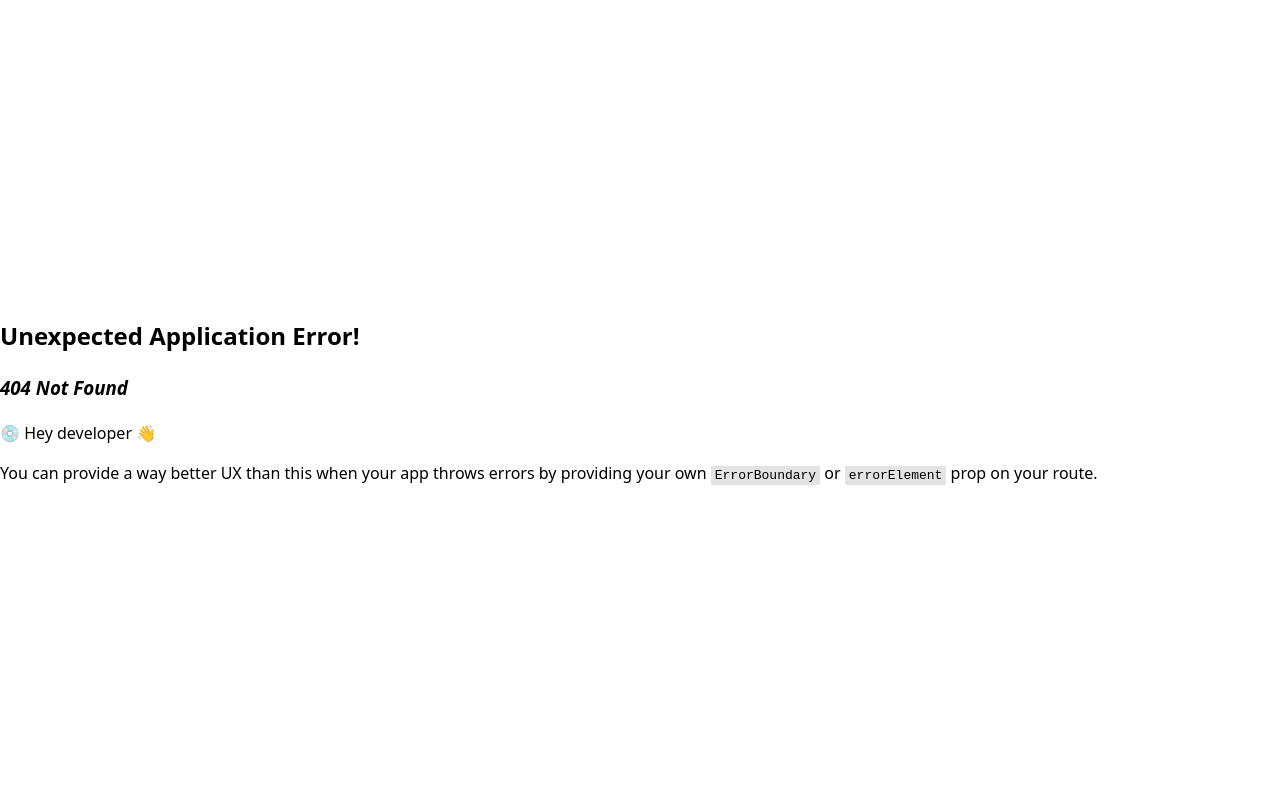
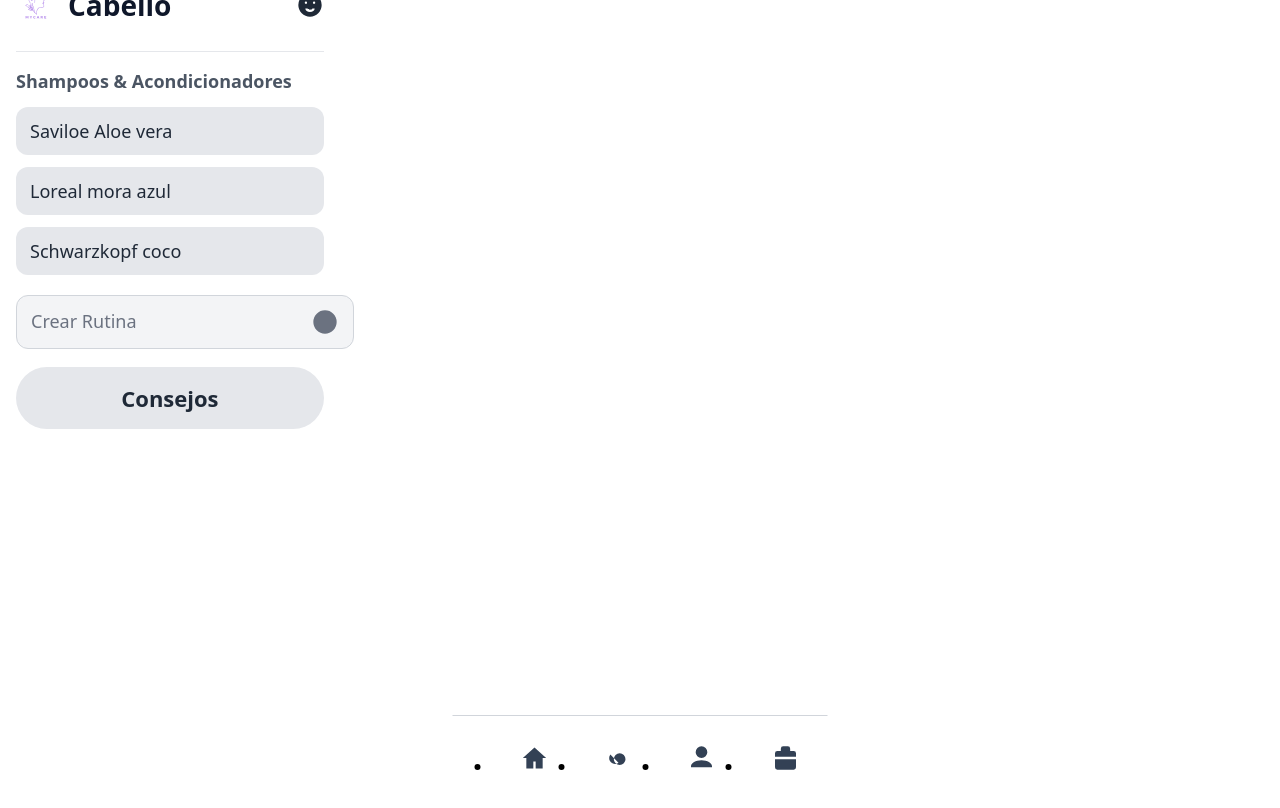
Before and after one commit to mowsix/MyCare, a React (Vite) app: page /hair in a window 1280 px wide. Before the commit this address had no page. Shown: the top 808 px of the page. Built offline with nearby package versions, Linux system fonts and the light colour scheme.

Commit message:
logica de cabello

```diff
--- a/src/app/providers/users-store.tsx
+++ b/src/app/providers/users-store.tsx
@@ -4,26 +4,39 @@
 
 type UsersContextValue = {
   users: User[];
-  register: (username: string, password: string) => void; // agrega usuario
-  validate: (username: string, password: string) => boolean; // valida credenciales
+  register: (username: string, password: string) => void;
+  validate: (username: string, password: string) => boolean;
 };
 
 const UsersContext = createContext<UsersContextValue | null>(null);
 const STORAGE_KEY = "mc_users_v1";
 
+const DEFAULT_USER = { username: "yo", password: "yo" };
+
 export function UsersProvider({ children }: { children: React.ReactNode }) {
   const [users, setUsers] = useState<User[]>([]);
 
-  // Cargar desde localStorage al iniciar
+  // Cargar desde localStorage al iniciar y agregar usuario por defecto
   useEffect(() => {
     const raw = localStorage.getItem(STORAGE_KEY);
+    let initialUsers: User[] = [];
     if (raw) {
       try {
         const parsed: User[] = JSON.parse(raw);
-        setUsers(Array.isArray(parsed) ? parsed : []);
+        initialUsers = Array.isArray(parsed) ? parsed : [];
       } catch {
-        setUsers([]);
+        initialUsers = [];
       }
+    }
+
+    const defaultUserExists = initialUsers.some(
+      (user) => user.username === DEFAULT_USER.username
+    );
+
+    if (!defaultUserExists) {
+      setUsers([DEFAULT_USER, ...initialUsers]);
+    } else {
+      setUsers(initialUsers);
     }
   }, []);
 
--- a/src/app/routes/index.tsx
+++ b/src/app/routes/index.tsx
@@ -8,6 +8,7 @@
 import Meds from "../../pages/meds/Meds";
 import Routine from "../../pages/routine/CreateRoutine";
 import Skin from "../../pages/skin/Skin";
+import Hair from "../../pages/hair/Hair";
 
 
 export const router = createBrowserRouter([
@@ -22,6 +23,7 @@
       { path: "meds", element: <Meds /> },
       { path: "routine", element: <Routine /> },
       { path: "skin", element: <Skin /> },
+      { path: "hair", element: <Hair /> },
     ],
   },
 ]);
--- /dev/null
+++ b/src/pages/hair/Hair.module.scss
@@ -0,0 +1,115 @@
+/* ======= Tokens ======= */
+$mobile-max: 375px;
+$ink-900: #0f172a;
+$ink-800: #1f2937;
+$ink-700: #334155;
+$muted:   #64748b;
+$line:    #cbd5e1;
+$white:   #ffffff;
+
+/* ======= Layout ======= */
+.wrap {
+  position: relative;
+  min-height: 100svh;
+  background: $white;
+  padding-bottom: 88px; // espacio para la barra fija
+}
+.container {
+  width: 100%;
+  max-width: $mobile-max;
+  margin: 0 auto;
+  padding: 0 16px;
+}
+
+/* ======= Header ======= */
+.header {
+  display: flex;
+  align-items: center;
+  justify-content: space-between;
+  padding: 16px 0 12px;
+  border-bottom: 1px solid #e5e7eb;
+}
+.left { display: flex; align-items: center; gap: 12px; }
+.logo { width: 40px; height: 40px; }
+.titleTop {
+  font-size: 28px; /* similar al mock mobile */
+  font-weight: 800;
+  line-height: 1.05;
+  color: $ink-900;
+}
+.hairIcon { width: 28px; height: 28px; color: $ink-800; }
+
+/* ======= Sección ======= */
+.h2 {
+  margin: 16px 0 12px;
+  font-size: 18px;
+  font-weight: 700;
+  color: #4b5563; /* gray-600 */
+}
+
+/* ======= Lista de productos (botones grises) ======= */
+.list { display: grid; gap: 12px; }
+.itemBtn {
+  width: 100%;
+  text-align: left;
+  background: #e5e7eb; /* gray-200 */
+  color: #1f2937;      /* gray-800 */
+  padding: 12px 14px;
+  border-radius: 12px;
+  border: none;
+  font-size: 18px;
+  display: block;
+}
+
+/* ======= Crear rutina ======= */
+.createBtn {
+  width: 100%;
+  margin-top: 8px;
+  background: #f3f4f6;   /* gray-100 */
+  color: #6b7280;        /* gray-500 */
+  border: 1px solid #d1d5db; /* gray-300 */
+  padding: 12px 14px;
+  border-radius: 12px;
+  font-size: 18px;
+  display: flex; align-items: center; justify-content: space-between;
+  text-decoration: none;
+}
+
+/* ======= Consejos ======= */
+.tipsWrap { margin-top: 18px; }
+.tipsBtn {
+  width: 100%;
+  background: #e5e7eb;
+  color: #1f2937;
+  padding: 16px;
+  border-radius: 999px;
+  font-size: 22px;
+  font-weight: 700;
+  border: none;
+}
+
+/* ======= Barra de navegación inferior ======= */
+.nav {
+  position: fixed;
+  left: 50%;
+  bottom: 0;
+  transform: translateX(-50%);
+  width: 100%;
+  max-width: $mobile-max;
+  background: #ffffff;
+  border-top: 1px solid #d1d5db;
+  ul { display: grid; grid-template-columns: repeat(4, 1fr); }
+}
+.tab {
+  display: grid; place-items: center;
+  padding: 12px 0;
+  text-decoration: none;
+  svg { width: 28px; height: 28px; color: $ink-700; }
+}
+.active {
+  background: #e5e7eb;
+  border-top: 2px solid $ink-900;
+  svg { color: $ink-900; }
+}
+
+.card { width: 100%;}
--- /dev/null
+++ b/src/pages/hair/Hair.tsx
@@ -0,0 +1,105 @@
+import React from "react";
+import { Link, NavLink } from "react-router-dom";
+import s from "./Hair.module.scss";
+import Logo from "../../assets/Logo";
+import { useRoutine } from "../../lib/routineStore";
+
+/* --------- Iconos (SVG inline) ---------- */
+const HomeIcon = (p: React.SVGProps<SVGSVGElement>) => (
+  <svg viewBox="0 0 24 24" {...p}><path fill="currentColor" d="M12 3 2 12h3v9h6v-6h2v6h6v-9h3Z"/></svg>
+);
+const PillIcon = (p: React.SVGProps<SVGSVGElement>) => (
+  <svg viewBox="0 0 24 24" {...p}><path fill="currentColor" d="M4 12a5 5 0 0 0 8 4l-7-7a4.98 4.98 0 0 0-1 3Zm9-4a5 5 0 1 1 0 10 5 5 0 0 1 0-10Zm-6.5.5 7 7"/></svg>
+);
+const UserIcon = (p: React.SVGProps<SVGSVGElement>) => (
+  <svg viewBox="0 0 24 24" {...p}><path fill="currentColor" d="M12 12a5 5 0 1 0-5-5 5 5 0 0 0 5 5Zm0 2c-5 0-9 2.5-9 5v1h18v-1c0-2.5-4-5-9-5Z"/></svg>
+);
+const KitIcon = (p: React.SVGProps<SVGSVGElement>) => (
+  <svg viewBox="0 0 24 24" {...p}><path fill="currentColor" d="M8 6V4a2 2 0 0 1 2-2h4a2 2 0 0 1 2 2v2h3a2 2 0 0 1 2 2v3H3V8a2 2 0 0 1 2-2h3Zm2-2h4v2h-4V4Zm-7 9h18v7a2 2 0 0 1-2 2H5a2 2 0 0 1-2-2v-7Zm9 1h2v3h3v2h-3v3h-2v-3H7v-2h5v-3Z"/></svg>
+);
+/* Carita para header */
+const FaceIcon = (p: React.SVGProps<SVGSVGElement>) => (
+  <svg viewBox="0 0 24 24" {...p}>
+    <path fill="currentColor" d="M12 2a10 10 0 1 0 0 20 10 10 0 0 0 0-20Zm-3.5 9a1 1 0 1 1 0-2 1 1 0 0 1 0 2Zm7 0a1 1 0 1 1 0-2 1 1 0 0 1 0 2ZM12 18c-2.2 0-4-1.3-4-3h2c0 .7.9 1 2 1s2-.3 2-1h2c0 1.7-1.8 3-4 3Z"/>
+  </svg>
+);
+const AddCircle = (p: React.SVGProps<SVGSVGElement>) => (
+  <svg viewBox="0 0 24 24" {...p}><path fill="currentColor" d="M12 2a10 10 0 1 0 .001 20.001A10 10 0 0 0 12 2Zm1 11h3v-2h-3V8h-2v3H8v2h3v3h2v-3Z"/></svg>
+);
+
+export default function Hair() {
+  // Solo items de categoría "cabello"
+  const { items } = useRoutine("cabello");
+
+  return (
+    <div className={s.wrap}>
+      <div className={s.container}>
+        {/* Header */}
+        <header className={s.header}>
+          <div className={s.left}>
+            <Logo className={s.logo} />
+            <h1 className={s.titleTop}>Cabello</h1>
+          </div>
+          <FaceIcon className={s.hairIcon} />
+        </header>
+
+        {/* Sección */}
+        <h2 className={s.h2}>Shampoos & Acondicionadores</h2>
+
+        {/* Lista desde RoutineDB (cabello) */}
+        <div className={s.list}>
+          {items.length === 0 ? (
+            <>
+              <button className={s.itemBtn}>Saviloe Aloe vera</button>
+              <button className={s.itemBtn}>Loreal mora azul</button>
+              <button className={s.itemBtn}>Schwarzkopf coco</button>
+            </>
+          ) : (
+            items.map((it) => (
+              <button key={it.id} className={s.itemBtn}>
+                {it.name}
+              </button>
+            ))
+          )}
+
+          {/* Crear rutina -> /routine */}
+          <Link to="/routine" className={s.createBtn}>
+            <span>Crear Rutina</span>
+            <AddCircle style={{ width: 28, height: 28 }} />
+          </Link>
+        </div>
+
+        {/* Consejos */}
+        <div className={s.tipsWrap}>
+          <button className={s.tipsBtn}>Consejos</button>
+        </div>
+      </div>
+
+      {/* Barra inferior (misma de Home/Meds/Skin) */}
+      <nav className={s.nav} aria-label="Navegación inferior">
+        <ul>
+          <li>
+            <NavLink to="/home" className={({isActive}) => `${s.tab} ${isActive ? s.active : ""}`} end>
+              <HomeIcon />
+            </NavLink>
+          </li>
+          <li>
+            <NavLink to="/meds" className={({isActive}) => `${s.tab} ${isActive ? s.active : ""}`}>
+              <PillIcon />
+            </NavLink>
+          </li>
+          <li>
+            <NavLink to="/profile" className={({isActive}) => `${s.tab} ${isActive ? s.active : ""}`}>
+              <UserIcon />
+            </NavLink>
+          </li>
+          <li>
+            <NavLink to="/routine" className={({isActive}) => `${s.tab} ${isActive ? s.active : ""}`}>
+              <KitIcon />
+            </NavLink>
+          </li>
+        </ul>
+      </nav>
+    </div>
+  );
+}
```
